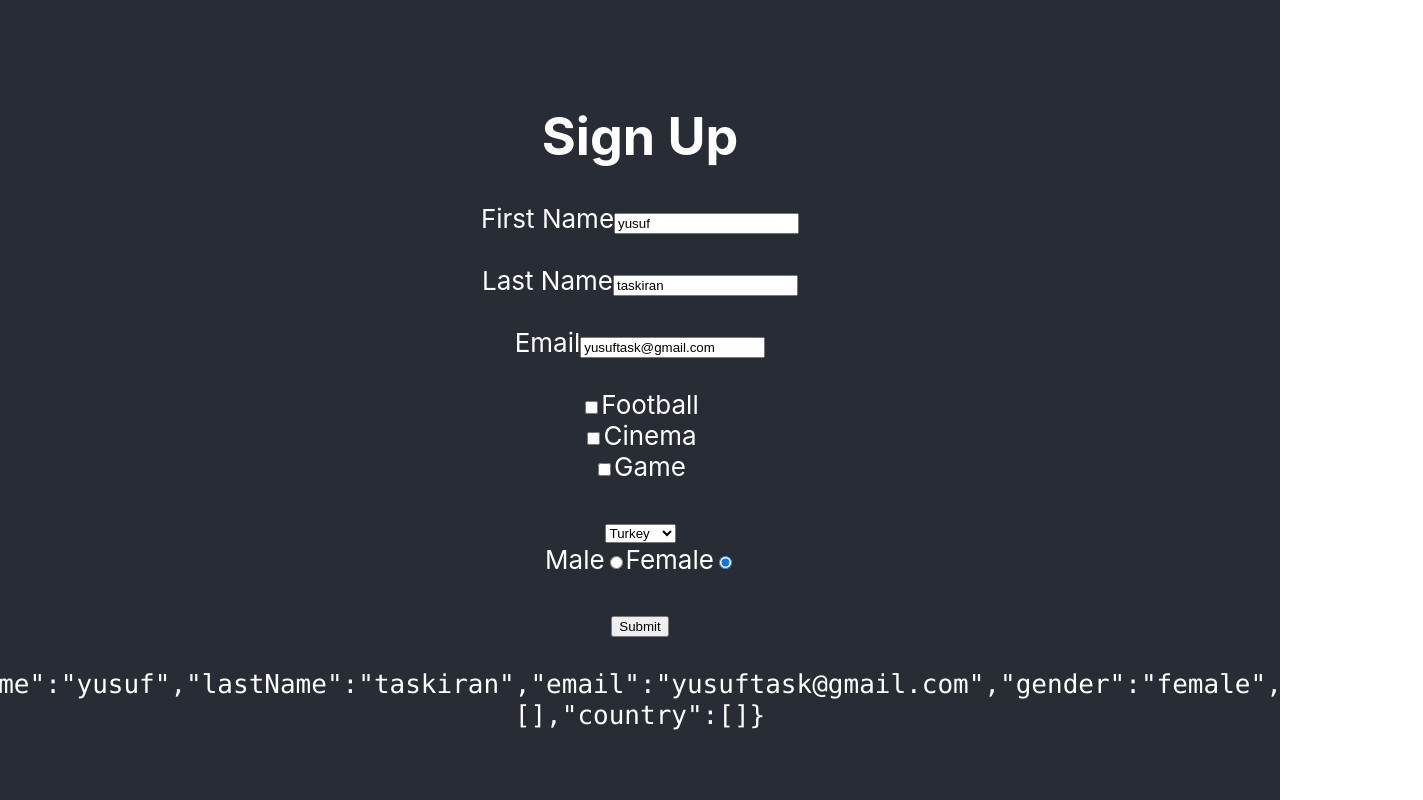
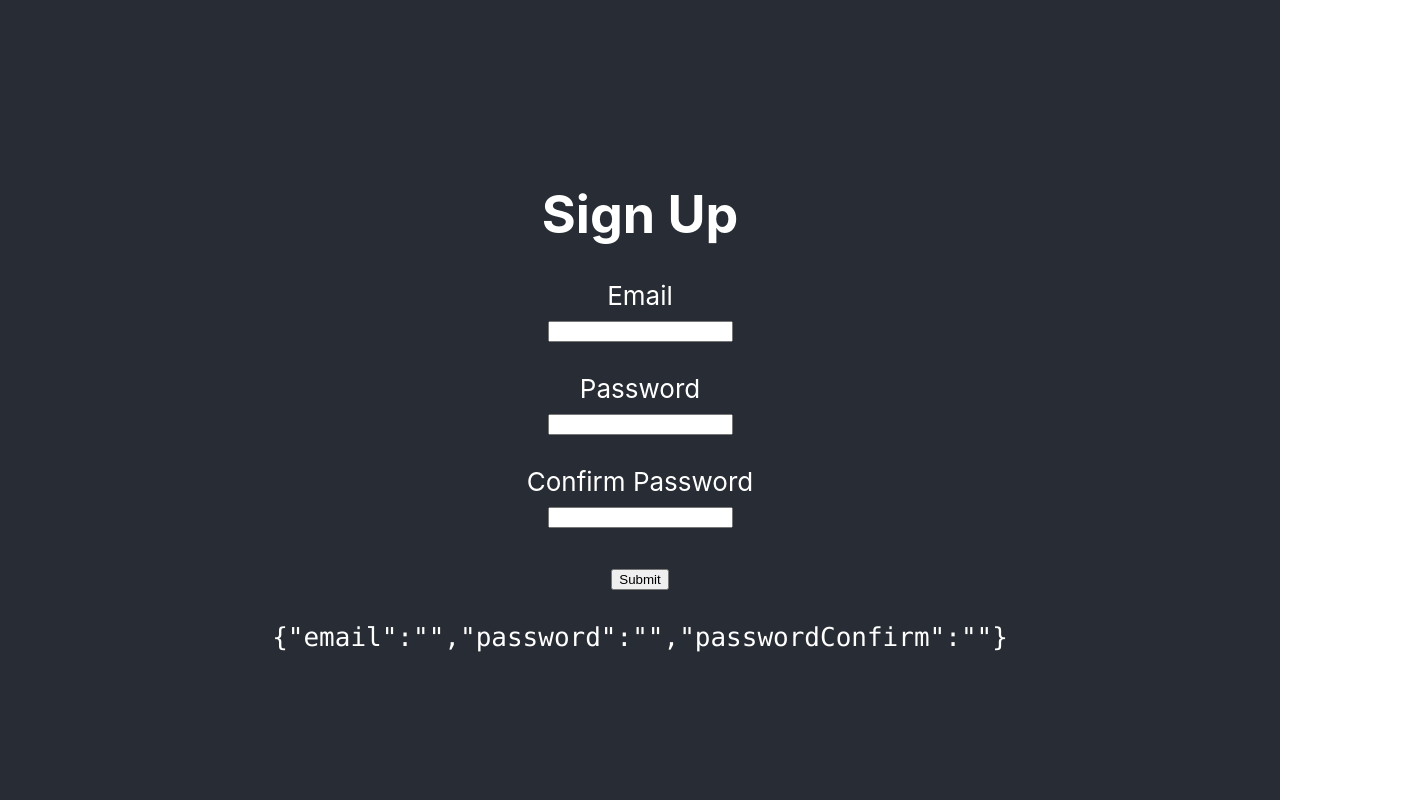
Before and after one commit to yusuftask08/React-Formik, a React (Create React App) app: page / in a window 1280 px wide. Shown: the whole page, 1423 px wide, since content can reach past the window. Built offline with nearby package versions, Linux system fonts and the light colour scheme.

Commit message:
Form Validasyonları - 1

```diff
--- a/package.json
+++ b/package.json
@@ -10,7 +10,8 @@
     "react": "^17.0.2",
     "react-dom": "^17.0.2",
     "react-scripts": "5.0.0",
-    "web-vitals": "^2.1.3"
+    "web-vitals": "^2.1.3",
+    "yup": "^0.32.11"
   },
   "scripts": {
     "start": "react-scripts start",
--- a/src/App.css
+++ b/src/App.css
@@ -1,5 +1,9 @@
 .App {
   text-align: center;
+}
+
+label{
+  display:block;
 }
 
 .App-logo {
--- a/src/App.js
+++ b/src/App.js
@@ -1,72 +1,11 @@
 import './App.css';
-import { useFormik } from 'formik';
+import Signup from './components/Signup';
+function App() {
 
-function App() {
-  const { handleChange, handleSubmit, values } = useFormik({
-    initialValues: {
-      firstName: 'yusuf',
-      lastName: 'taskiran',
-      email: 'yusuftask@gmail.com',
-      gender: 'female',
-      Hobies: [],
-      country: []
-    },
-    onSubmit: values => {
-      console.log(JSON.stringify(values, null, 2));
-    },
-  });
   return (
     <div className="App">
       <header className="App-header">
-        <h1>Sign Up</h1>
-        <form onSubmit={handleSubmit}>
-          <label htmlFor="firstName">First Name</label>
-          <input name="firstName" value={values.firstName} onChange={handleChange} />
-          <br />
-          <br />
-          <label htmlFor="lastName">Last Name</label>
-          <input name="lastName" value={values.lastName} onChange={handleChange} />
-          <br />
-          <br />
-          <label htmlFor="email">Email</label>
-          <input
-            name="email"
-            type="email" onChange={handleChange}
-            value={values.email}
-          />
-          <br /><br />
-          <div>
-            <input type="checkbox" name="Hobies" value="Football" onChange={handleChange} />
-            Football
-          </div>
-          <div>
-            <input type="checkbox" name="Hobies" value="Cinema" onChange={handleChange} />
-            Cinema
-          </div>
-          <div>
-            <input type="checkbox" name="Hobies" value="Game" onChange={handleChange} />
-            Game
-          </div>
-          <br />
-
-          <select value={values.country} name='country' onChange={handleChange}>
-            <option value="turkey">Turkey</option>
-            <option value="en">England</option>
-            <option value="us">Amerika</option>
-          </select>
-          <br />
-
-          <span>Male</span>
-          <input type="radio" checked={values.gender === 'male'} name='gender' value='male' onChange={handleChange} />
-
-          <span>Female</span>
-          <input type="radio" checked={values.gender === 'female'} name='gender' value='female' onChange={handleChange} />
-
-          <br /><br />
-          <button type="submit">Submit</button>
-          <br /><br />
-          <code>{JSON.stringify(values)}</code>
-        </form>
+        <Signup />
       </header>
     </div>
   );
--- /dev/null
+++ b/src/components/Signup.js
@@ -0,0 +1,41 @@
+import { useFormik } from 'formik';
+import validationSchema from './valid';
+function Signup() {
+    const { handleChange, handleSubmit, values } = useFormik({
+        initialValues: {
+            email: '',
+            password: '',
+            passwordConfirm: '',
+        },
+        onSubmit: values => {
+            console.log(JSON.stringify(values, null, 2));
+        },
+        validationSchema,
+    });
+    return (
+        <div className="App">
+            <header className="App-header">
+                <h1>Sign Up</h1>
+                <form onSubmit={handleSubmit}>
+                    <label htmlFor="email">Email</label>
+                    <input name="email" value={values.email} onChange={handleChange} />
+                    <br />
+                    <br />
+                    <label htmlFor="password">Password</label>
+                    <input name="password" value={values.password} onChange={handleChange} />
+                    <br />
+                    <br />
+                    <label htmlFor="passwordConfirm">Confirm Password </label>
+                    <input name="passwordConfirm" value={values.passwordConfirm} onChange={handleChange} />
+                    <br />
+                    <br />
+                    <button type="submit">Submit</button>
+                    <br /><br />
+                    <code>{JSON.stringify(values)}</code>
+                </form>
+            </header>
+        </div>
+    );
+}
+
+export default Signup;
--- /dev/null
+++ b/src/components/valid.js
@@ -0,0 +1,10 @@
+import { object, string } from 'yup';
+import * as yup from 'yup'
+const userSchema = object({
+
+    email: string().email().required(),
+    password: string().min(5).required(),
+    passwordConfirm: string().oneOf([yup.ref('password')]).required()
+});
+
+export default userSchema
```
Also changed, not shown: 1 other file (tests, documents, lock files or other folders).
